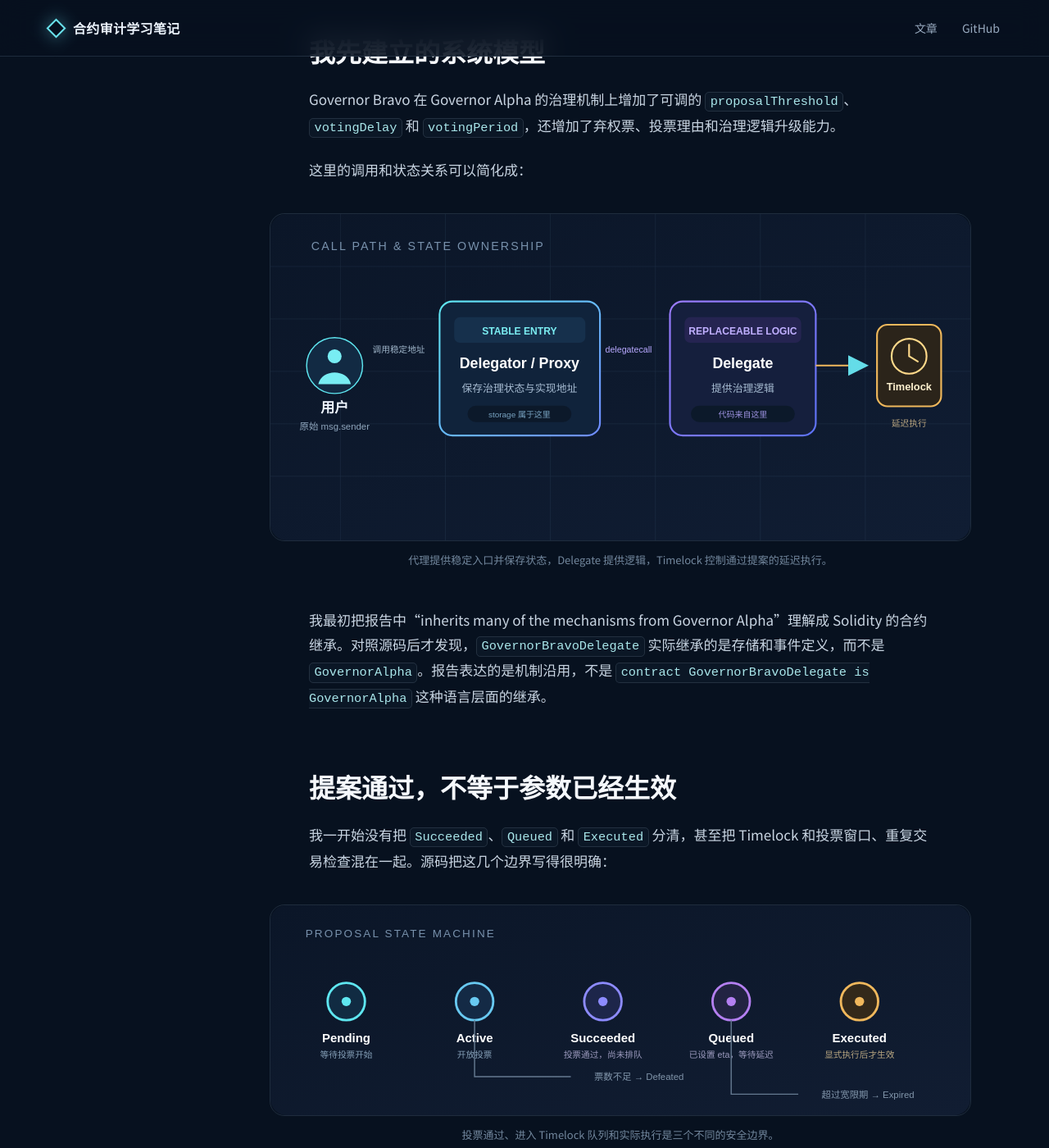
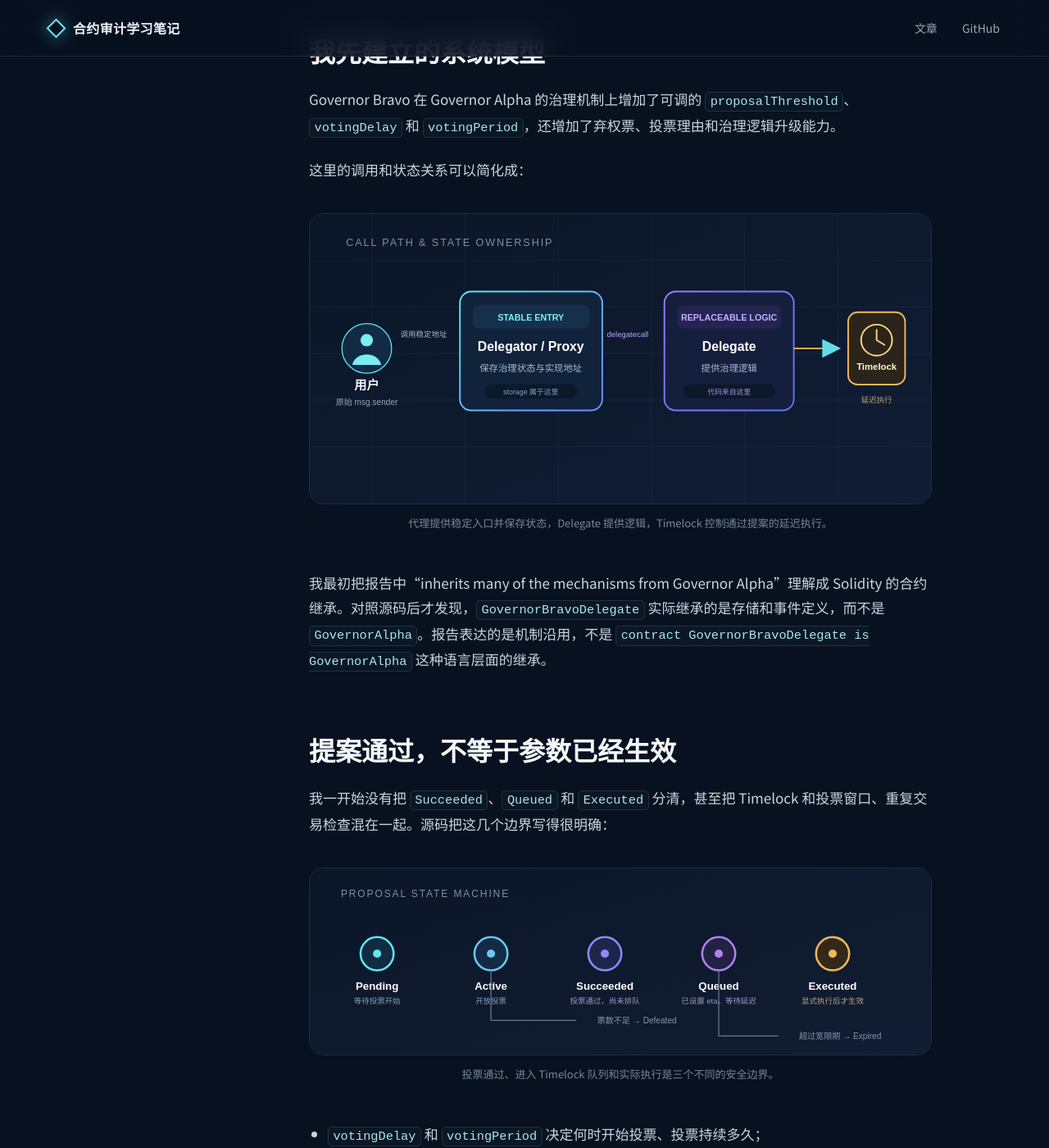
Before and after one commit to championwcp/web3-audit-learning-blog, a Jekyll site: the page built from _posts/2026-09-15-compound-governor-bravo-audit-learning-notes.md, in a window 1280 px wide and 1400 px high, scrolled down 2166 px. Shown: the whole window at 82% size. Built offline with Jekyll 4.4.1, drawn with Linux system fonts in a browser that asks for light colours.

Commit message:
fix: prevent article figure overflow

```diff
--- a/assets/css/style.css
+++ b/assets/css/style.css
@@ -75,7 +75,7 @@ nav a:hover { color: var(--text); }
 .post-content code { padding: .14em .36em; border: 1px solid rgba(160,178,199,.16); border-radius: 5px; background: #0b1726; color: #a9e6ea; font-size: .9em; }
 .post-content ul, .post-content ol { padding-left: 1.35em; }
 .post-content li { margin: .65em 0; }
-.article-figure { margin: 38px -48px 46px; }
+.article-figure { margin: 38px 0 46px; }
 .article-figure img { width: 100%; border: 1px solid var(--line); border-radius: 18px; }
 .article-figure figcaption { margin-top: 12px; color: #72879d; text-align: center; font-size: 13px; }
 
```
